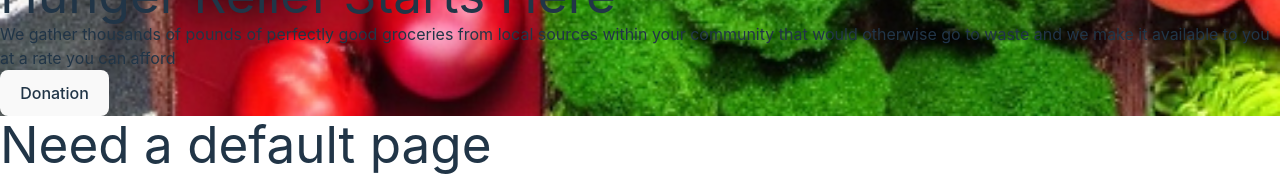
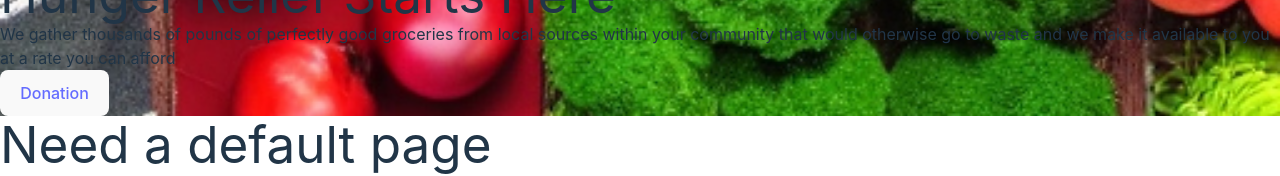
Before and after one commit to sareacct91/ReBountiFull, a React (Vite) app in the folder client/: page / in a window 1280 px wide. Shown: the part 694-870 px from the top of the page. Built offline with nearby package versions, Linux system fonts and the light colour scheme.

Commit message:
added conditional hero rendering

```diff
--- a/client/src/components/Hero/hero.jsx
+++ b/client/src/components/Hero/hero.jsx
@@ -1,10 +1,11 @@
-import { useLocation } from "react-router-dom";
+import { Link, useLocation } from "react-router-dom";
 import { useEffect, useState } from "react";
 import HomeHero from "../../assets/background/home-hero.jpeg";
 
 export default function Hero() {
     const [background, setBackground] = useState(null);
     const { pathname } = useLocation();
+    const hasHero = ["/", "/donate", "/aboutus"];
     console.log(pathname);
     useEffect(() => {
         if(pathname === "/")    {
@@ -14,11 +15,14 @@ export default function Hero() {
         }
     }, [pathname])
 
+    if (!hasHero.includes(pathname))    {
+        return <></>
+    }
 
 
     return (
       <section
-        className="-top-96 w-full"
+        className="w-full"
         style={{
           backgroundImage: background,
           backgroundPosition: "center",
@@ -29,18 +33,16 @@ export default function Hero() {
         <div className="w-1/3 p-6">
           <h1>Hunger Relief Starts Here</h1>
           <p>
-            We gather thousands of pounds of <span>perfectly good
-            groceries</span>  from local sources within your community that would
-            otherwise go to waste and we make it available to you at a rate you
-            can afford
+            We gather thousands of pounds of{" "}
+            <span>perfectly good groceries</span> from local sources within your
+            community that would otherwise go to waste and we make it available
+            to you at a rate you can afford
           </p>
           <div className="my-5">
-            <button>
-                Donation
-            </button>
-
+            <Link to="/donate">
+              <button>Donation</button>
+            </Link>
           </div>
-
         </div>
       </section>
     );
```
